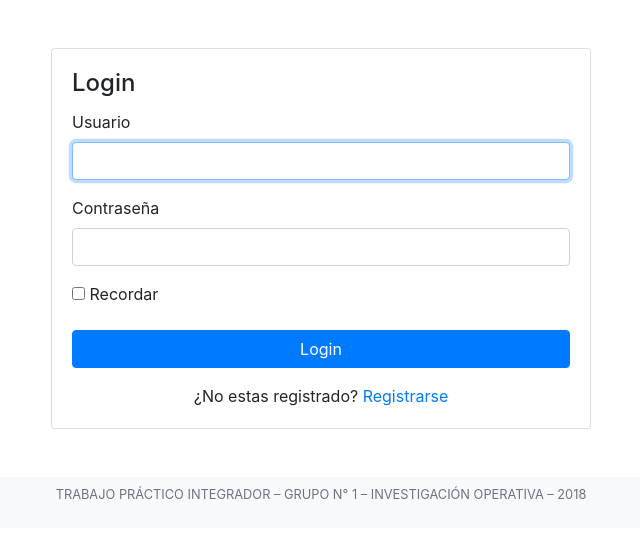
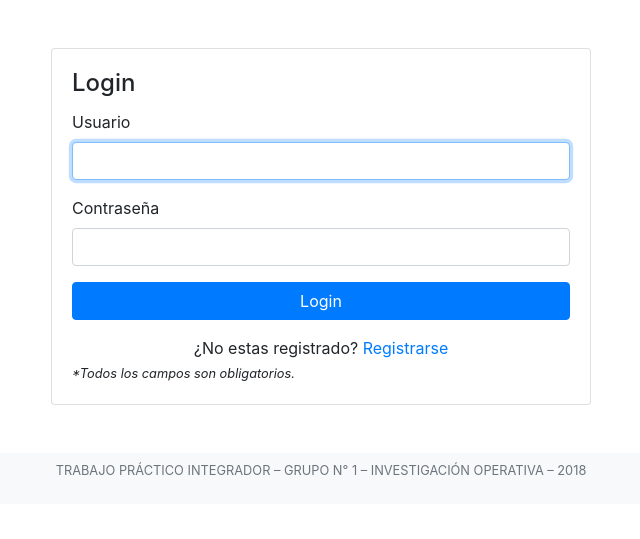
Before and after one commit to gabrielhruza/io, a Django app: page /auth2/login/ in a window 1280 px wide. Shown: the top 539 px of the page, without its empty margins (319-959 px from the left). Run offline with Django 3.2, Linux system fonts and the light colour scheme; some libraries are stand-ins or nearby versions.

Commit message:
commit campeonero

```diff
--- a/auth2/templates/auth2/login.html
+++ b/auth2/templates/auth2/login.html
@@ -45,12 +45,6 @@
 							<input id="password" type="password" class="form-control" name="password" required data-eye>
 						</div>
 
-						<div class="form-group">
-							<label>
-								<input type="checkbox" name="remember"> Recordar
-							</label>
-						</div>
-
 						<div class="form-group no-margin">
 							<button type="submit" class="btn btn-primary btn-block">
 							Login
@@ -60,6 +54,8 @@
 						<div class="margin-top20 text-center">
 						¿No estas registrado? <a href="{% url 'register' %}">Registrarse</a>
 						</div>
+
+					<small><i>*Todos los campos son obligatorios.</i></small>
 					</form>
 			</div>
 		</div>
--- a/auth2/templates/auth2/register.html
+++ b/auth2/templates/auth2/register.html
@@ -52,6 +52,7 @@
 								<div class="margin-top20 text-center">
 									¿Ya tiene una cuenta? <a href="{% url 'login' %}">Login</a>
 								</div>
+						<small><i>*Todos los campos son obligatorios.</i></small>
 					</form>
 			</div>
 		</div>
--- a/msapp/templates/msapp/modelo1/new.html
+++ b/msapp/templates/msapp/modelo1/new.html
@@ -32,8 +32,9 @@
 	  	{% endfor %}
 	  	</div>
 	  	<button type="submit" class="btn btn-primary">Crear</button>
+
+	  	<p><small><i>*Todos los campos son obligatorios.</i></small></p>
 	  	</div>
 	 </div>
-
 </form>
 {% endblock %}
```
Also changed, not shown: db.sqlite3.
